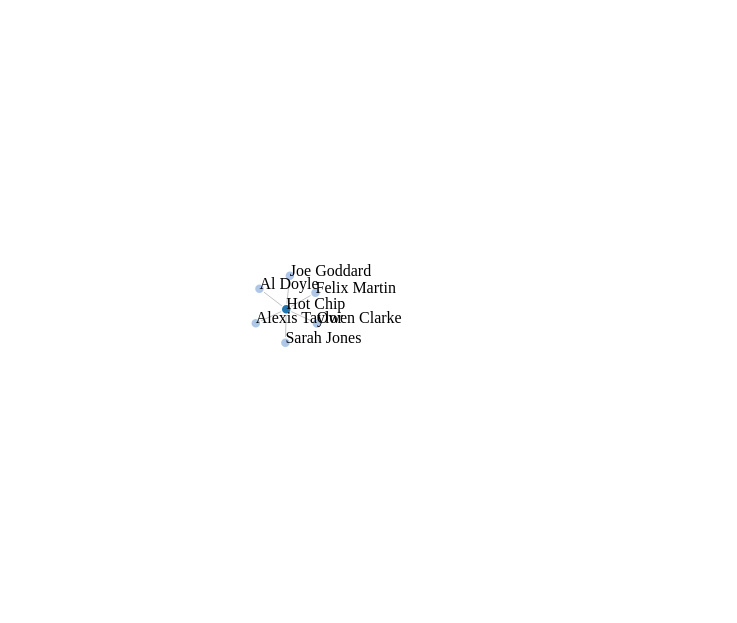
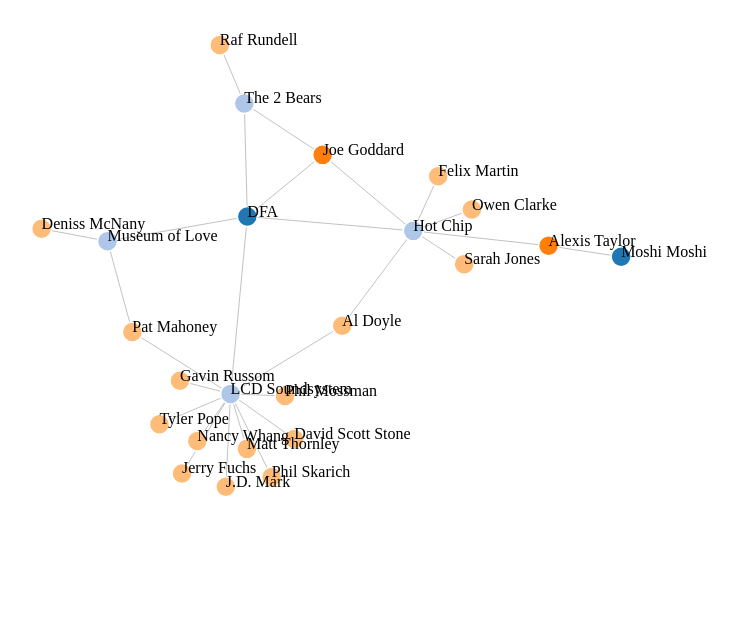
Before and after one commit to iltimasd/These-chains, a plain HTML site: page index.html in a window 1280 px wide. Shown: the whole page, without its empty margins (201-938 px from the left). Drawn offline with nearby package versions, Linux system fonts and the light colour scheme.

Commit message:
Add files via upload

```diff
--- a/chains.json
+++ b/chains.json
@@ -1,19 +1,60 @@
 {
   "nodes": [
-    {"id": "Hot Chip", "group": 0},
-    {"id": "Alexis Taylor", "group": 1},
-    {"id": "Joe Goddard", "group": 1},
-    {"id":"Owen Clarke","group":1},
-    {"id":"Al Doyle","group":1},
-    {"id":"Felix Martin","group":1},
-    {"id":"Sarah Jones","group":1}
+    {"id":"DFA", "group":3}
+    ,{"id":"Moshi Moshi","group":3}
+    ,{"id": "Hot Chip", "group": 2}
+    ,{"id": "Alexis Taylor", "group": 0}
+    ,{"id": "Joe Goddard", "group": 0}
+    ,{"id":"Owen Clarke","group":1}
+    ,{"id":"Al Doyle","group":1}
+    ,{"id":"Felix Martin","group":1}
+    ,{"id":"Sarah Jones","group":1}
+    ,{"id":"LCD Soundsystem","group":2}
+    ,{"id":"Nancy Whang","group":1}
+    ,{"id":"Pat Mahoney","group":1}
+    ,{"id":"Tyler Pope","group":1}
+    ,{"id":"David Scott Stone","group":1}
+    ,{"id":"Matt Thornley","group":1}
+    ,{"id":"Gavin Russom","group":1}
+    ,{"id":"Phil Skarich ","group":1}
+    ,{"id":"Jerry Fuchs","group":1}
+    ,{"id":"Phil Mossman","group":1}
+    ,{"id":"J.D. Mark","group":1}
+    ,{"id":"Museum of Love", "group":2}
+    ,{"id":"Deniss McNany","group":1}
+    ,{"id":"The 2 Bears","group":2}
+    ,{"id":"Raf Rundell","group":1}
+
+
   ],
   "links": [
-    {"source":"Hot Chip","target": "Alexis Taylor", "value": 1},
-    {"source":"Hot Chip","target": "Joe Goddard", "value": 1},
-    {"source":"Hot Chip","target":"Owen Clarke","value":1},
-    {"source":"Hot Chip","target":"Al Doyle","value":1},
-    {"source":"Hot Chip","target":"Felix Martin","value":1},
-    {"source":"Hot Chip","target":"Sarah Jones","value":1}
+    {"source":"DFA","target":"LCD Soundsystem"}
+    ,{"source":"DFA","target":"Hot Chip"}
+    ,{"source":"DFA","target":"Museum of Love"}
+    ,{"source":"DFA","target":"The 2 Bears"}
+    ,{"source":"DFA","target":"Joe Goddard"}
+    ,{"source":"Moshi Moshi","target":"Alexis Taylor"}
+    ,{"source":"Hot Chip","target": "Alexis Taylor", "value": 1}
+    ,{"source":"Hot Chip","target": "Joe Goddard", "value": 1}
+    ,{"source":"Hot Chip","target":"Owen Clarke","value":1}
+    ,{"source":"Hot Chip","target":"Al Doyle","value":1}
+    ,{"source":"Hot Chip","target":"Felix Martin","value":1}
+    ,{"source":"Hot Chip","target":"Sarah Jones","value":1}
+    ,{"source":"LCD Soundsystem","target":"Al Doyle","value":1}
+    ,{"source":"LCD Soundsystem","target":"Nancy Whang","value":1}
+    ,{"source":"LCD Soundsystem","target":"Pat Mahoney","value":1}
+    ,{"source":"LCD Soundsystem","target":"Tyler Pope","value":1}
+    ,{"source":"LCD Soundsystem","target":"David Scott Stone","value":1}
+    ,{"source":"LCD Soundsystem","target":"Matt Thornley","value":1}
+    ,{"source":"LCD Soundsystem","target":"Gavin Russom","value":1}
+    ,{"source":"LCD Soundsystem","target":"Phil Skarich ","value":1}
+    ,{"source":"LCD Soundsystem","target":"Jerry Fuchs","value":1}
+    ,{"source":"LCD Soundsystem","target":"Phil Mossman","value":1}
+    ,{"source":"LCD Soundsystem","target":"J.D. Mark","value":1}
+    ,{"source":"Museum of Love", "target":"Pat Mahoney"}
+    ,{"source":"Museum of Love","target":"Deniss McNany"}
+    ,{"source":"The 2 Bears", "target":"Joe Goddard"}
+    ,{"source":"The 2 Bears", "target":"Raf Rundell"}
+
   ]
 }
--- a/index.html
+++ b/index.html
@@ -1,8 +1,15 @@
 <!DOCTYPE html>
-<html>
 <meta charset="utf-8">
 <style>
-
+text {
+  -webkit-touch-callout: none; /* iOS Safari */
+    -webkit-user-select: none; /* Safari */
+     -khtml-user-select: none; /* Konqueror HTML */
+       -moz-user-select: none; /* Firefox */
+        -ms-user-select: none; /* Internet Explorer/Edge */
+            user-select: none; /* Non-prefixed version, currently
+                                  supported by Chrome and Opera */
+}
 .links line {
   stroke: #999;
   stroke-opacity: 0.6;
@@ -26,9 +33,8 @@
 
 var simulation = d3.forceSimulation()
     .force("link", d3.forceLink().id(function(d) { return d.id; }))
-    .force("charge", d3.forceManyBody())
+    .force("charge", d3.forceManyBody().strength(-400))
     .force("center", d3.forceCenter(width / 2, height / 2));
-
 d3.json("chains.json", function(error, graph) {
   if (error) throw error;
 
@@ -44,12 +50,14 @@
     .selectAll("circle")
     .data(graph.nodes)
     .enter().append("circle")
-      .attr("r", 5)
+      .attr("r", 10)
       .attr("fill", function(d) { return color(d.group); })
       .call(d3.drag()
           .on("start", dragstarted)
           .on("drag", dragged)
           .on("end", dragended));
+
+  var g = svg.append("g");
 
 var texts = svg.selectAll("text.label")
                 .data(graph.nodes)
@@ -81,9 +89,12 @@
         .attr("cy", function(d) { return d.y; });
 
             texts.attr("transform", function(d) {
-        return "translate(" + d.x + "," + d.y + ")";
+        return "translate(" + d.x+10 + "," + d.y+10 + ")";
     });
   }
+
+
+
 });
 
 function dragstarted(d) {
@@ -104,4 +115,3 @@
 }
 
 </script>
-</html>
```
